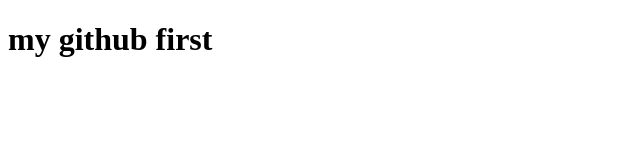
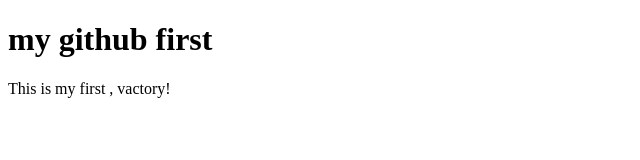
Before and after one commit to 199dqx/mygist, a plain HTML site: page test01.html in a window 1280 px wide. Shown: the whole page, without its empty margins (0-640 px from the left). Drawn offline with Linux system fonts and the light colour scheme.

Commit message:
add text

```diff
--- a/test01.html
+++ b/test01.html
@@ -12,5 +12,6 @@
 
     <body>
         <h1>my github first</h1>
+        <p>This is my first , vactory!</p>
     </body>
 </html>
```
